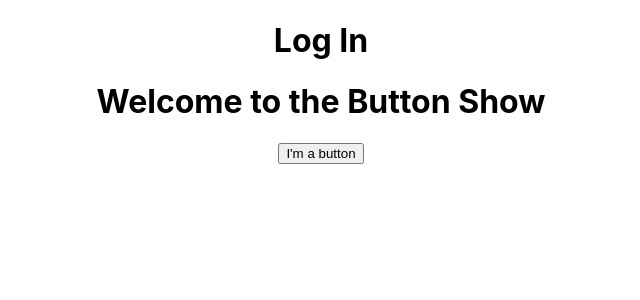
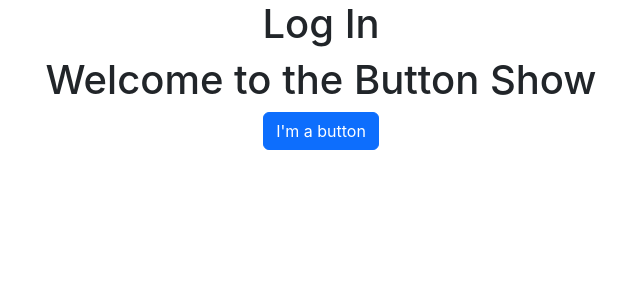
Before and after one commit to jfkrzeminski/StudentLogger, a React (Create React App) app in the folder logger-app/: page / in a window 1280 px wide. Shown: the top 300 px of the page, without its empty margins (319-959 px from the left). Built offline with nearby package versions, Linux system fonts and the light colour scheme.

Commit message:
Import bootstrap

```diff
--- a/logger-app/public/index.html
+++ b/logger-app/public/index.html
@@ -15,6 +15,8 @@
       user's mobile device or desktop. See https://developers.google.com/web/fundamentals/web-app-manifest/
     -->
     <link rel="manifest" href="%PUBLIC_URL%/manifest.json" />
+    <link href="https://cdn.jsdelivr.net/npm/bootstrap@5.3.3/dist/css/bootstrap.min.css" rel="stylesheet" integrity="sha384-QWTKZyjpPEjISv5WaRU9OFeRpok6YctnYmDr5pNlyT2bRjXh0JMhjY6hW+ALEwIH" crossorigin="anonymous">
+    <script src="https://cdn.jsdelivr.net/npm/bootstrap@5.3.3/dist/js/bootstrap.bundle.min.js" integrity="sha384-YvpcrYf0tY3lHB60NNkmXc5s9fDVZLESaAA55NDzOxhy9GkcIdslK1eN7N6jIeHz" crossorigin="anonymous"></script>
     <!--
       Notice the use of %PUBLIC_URL% in the tags above.
       It will be replaced with the URL of the `public` folder during the build.
--- a/logger-app/src/Testing Directory/Button_Test.tsx
+++ b/logger-app/src/Testing Directory/Button_Test.tsx
@@ -2,7 +2,7 @@
 
 function MyButton(){
     return(
-        <button>
+        <button className='btn btn-primary'>
             I'm a button
         </button>
     );
```
